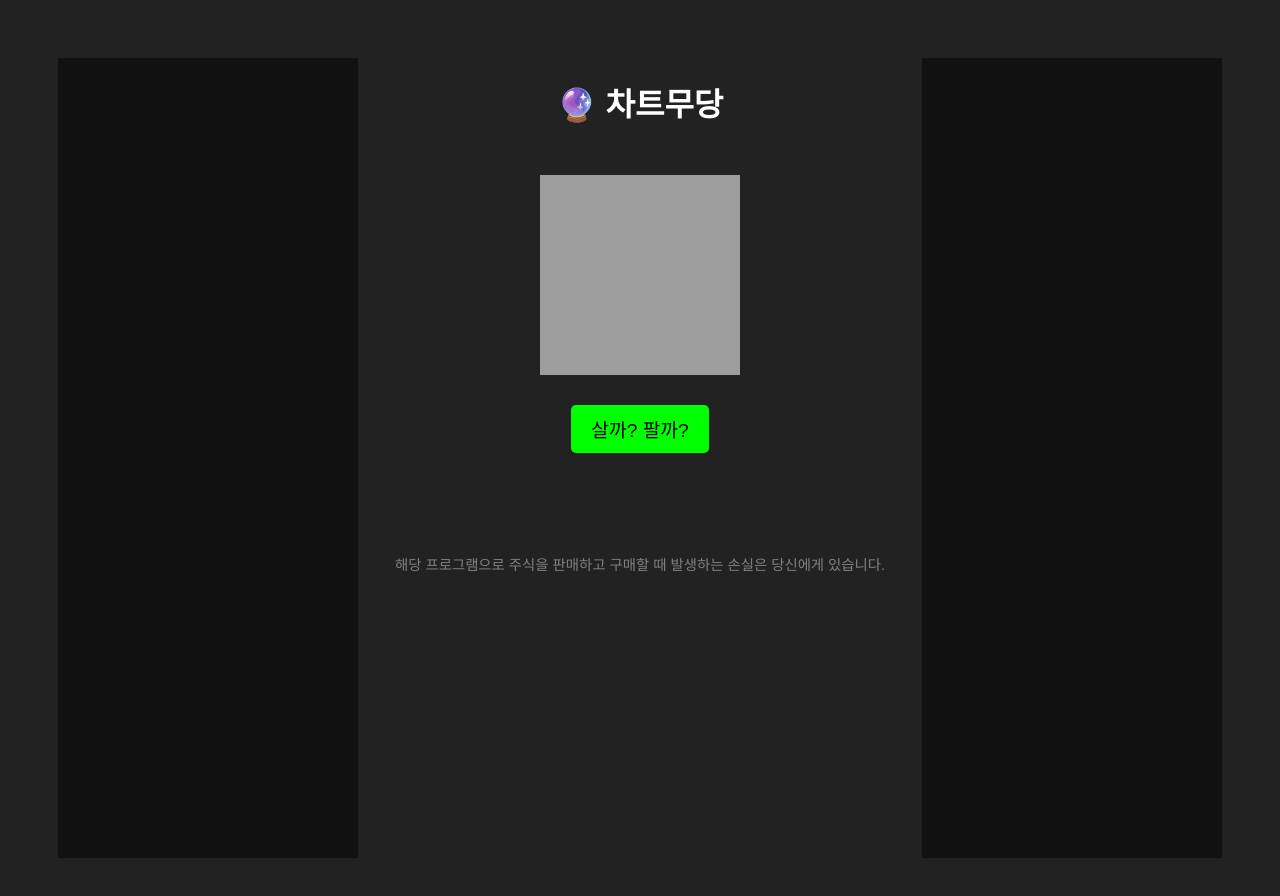
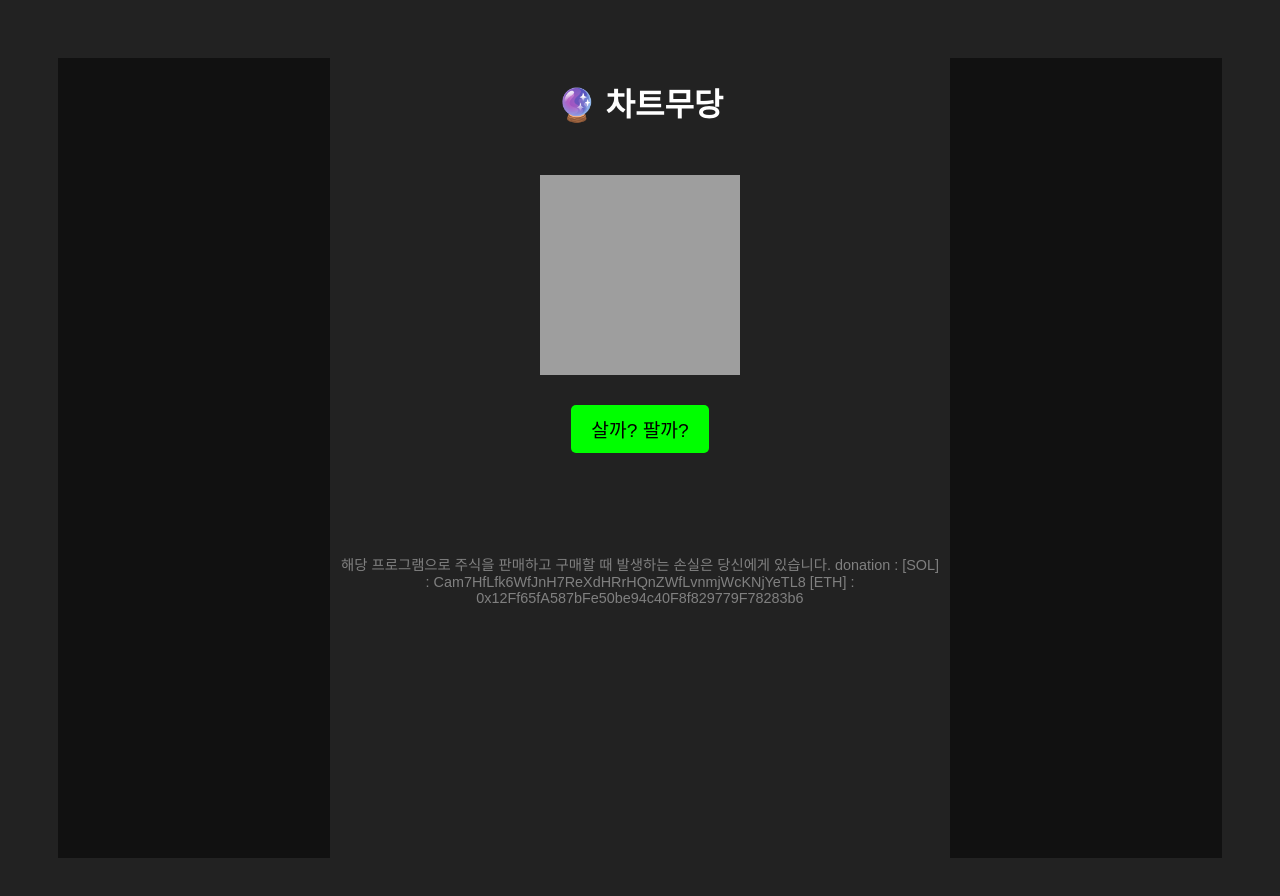
Before and after one commit to hogumaster/chu, a plain HTML site: page index.html in a window 1280 px wide. Drawn offline with Linux system fonts and the light colour scheme; grey boxes are pictures that could not be loaded.

Commit message:
Update index.html

```diff
--- a/index.html
+++ b/index.html
@@ -118,6 +118,9 @@
   </script>
   <p style="color: gray; font-size: 0.9em; margin-top: 50px;">
     해당 프로그램으로 주식을 판매하고 구매할 때 발생하는 손실은 당신에게 있습니다.
+    donation :
+    [SOL] : Cam7HfLfk6WfJnH7ReXdHRrHQnZWfLvnmjWcKNjYeTL8
+    [ETH] : 0x12Ff65fA587bFe50be94c40F8f829779F78283b6
   </p>
     </div>
     <div style="width: 300px; min-height: 100vh; background: #111; margin-left: 10px;"></div>
```
